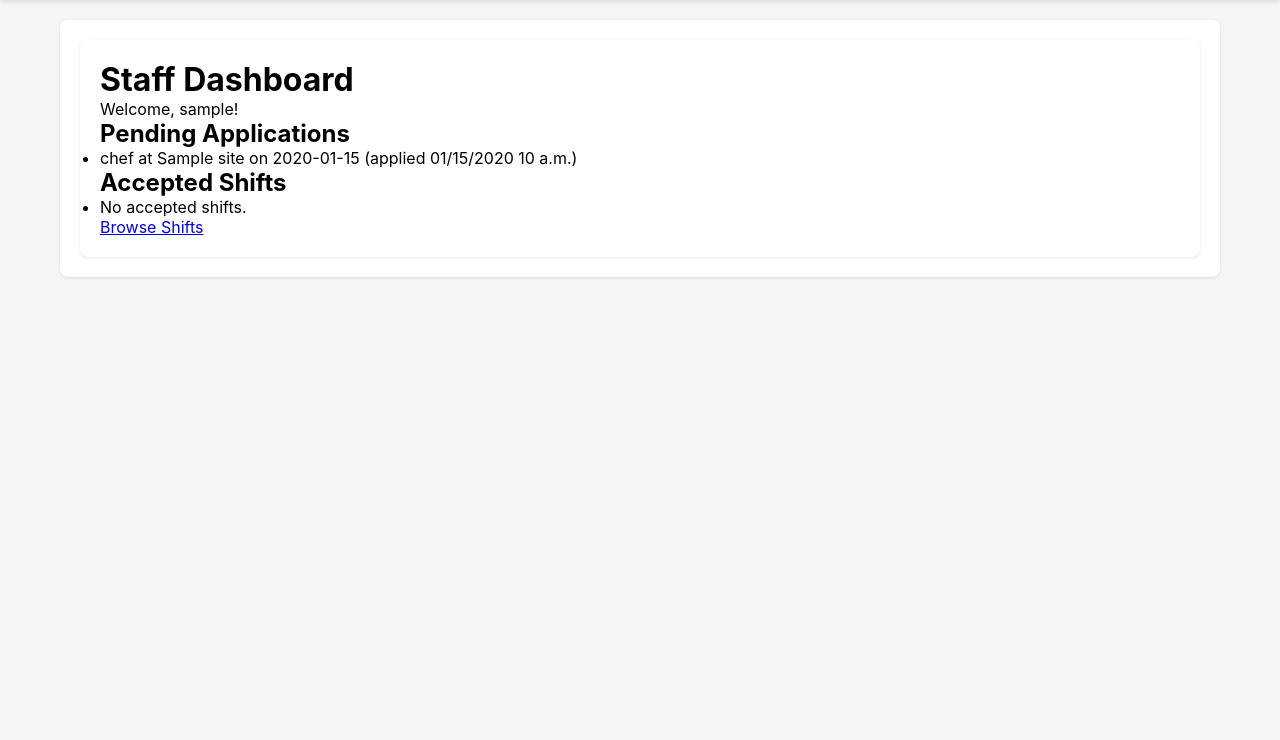
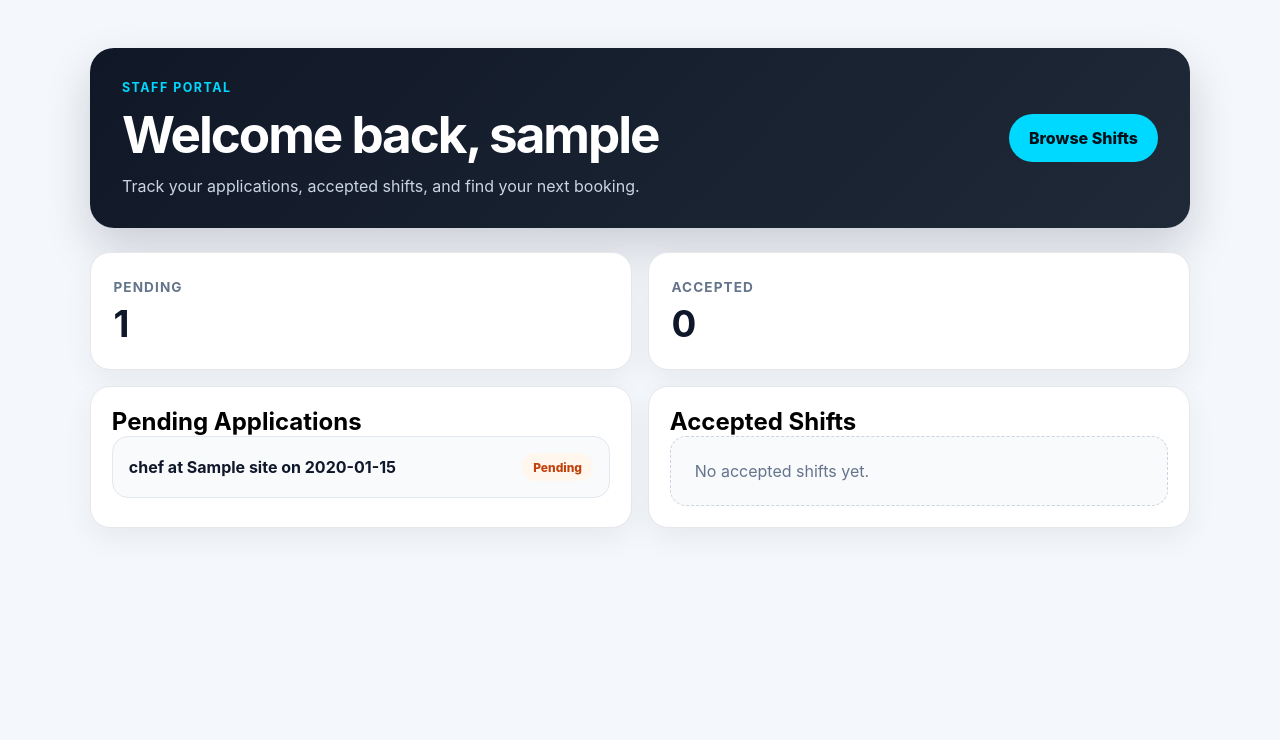
Before and after one commit to joshdean97/disco_app, a Django app: page /dashboard/ in a window 1280 px wide. Shown: the part 60-800 px from the top of the page. Run offline with Django 5.2, Linux system fonts and the light colour scheme; a user stored in the database is signed in; tables that the repository leaves empty hold one stand-in row (values such as "Sample post").

Commit message:
add styling for staff dashboard

```diff
--- a/static/css/base.css
+++ b/static/css/base.css
@@ -47,14 +47,5 @@ nav .nav-right {
 }
 
 main {
-    max-width: 1200px;
-    margin: 20px auto;
-    padding: 0 20px;
+    min-height: calc(100vh - 60px);
 }
-
-.container {
-    background-color: white;
-    border-radius: 8px;
-    padding: 20px;
-    box-shadow: 0 1px 3px rgba(0,0,0,0.1);
-}
--- /dev/null
+++ b/static/css/dashboard.css
@@ -0,0 +1,207 @@
+.staff-dashboard-page {
+  min-height: calc(100vh - 60px);
+  background: #f4f7fb;
+  padding: 3rem 1rem;
+}
+
+.staff-dashboard-container {
+  max-width: 1100px;
+  margin: 0 auto;
+}
+
+.dashboard-page {
+  min-height: calc(100vh - 70px);
+  background: #f4f7fb;
+  padding: 3rem 1rem;
+}
+
+.dashboard-container {
+  max-width: 1100px;
+  margin: 0 auto;
+}
+
+.dashboard-header {
+  background: linear-gradient(135deg, #101828, #1f2937);
+  color: white;
+  border-radius: 24px;
+  padding: 2rem;
+  display: flex;
+  justify-content: space-between;
+  gap: 1.5rem;
+  align-items: center;
+  box-shadow: 0 20px 45px rgba(15, 23, 42, 0.18);
+  margin-bottom: 1.5rem;
+}
+
+.eyebrow {
+  color: #00d9ff;
+  text-transform: uppercase;
+  font-size: 0.78rem;
+  letter-spacing: 0.12em;
+  font-weight: 700;
+  margin-bottom: 0.5rem;
+}
+
+.dashboard-header h1 {
+  font-size: clamp(2rem, 4vw, 3.3rem);
+  margin: 0;
+  letter-spacing: -0.04em;
+}
+
+.subtitle {
+  color: #cbd5e1;
+  margin-top: 0.7rem;
+  max-width: 620px;
+}
+
+.btn-primary {
+  display: inline-flex;
+  align-items: center;
+  justify-content: center;
+  background: #00d9ff;
+  color: #03121a;
+  text-decoration: none;
+  font-weight: 800;
+  padding: 0.9rem 1.25rem;
+  border-radius: 999px;
+  white-space: nowrap;
+  transition: transform 0.2s ease, box-shadow 0.2s ease;
+}
+
+.btn-primary:hover {
+  transform: translateY(-2px);
+  box-shadow: 0 12px 25px rgba(0, 217, 255, 0.35);
+}
+
+.stats-grid {
+  display: grid;
+  grid-template-columns: repeat(2, minmax(0, 1fr));
+  gap: 1rem;
+  margin-bottom: 1rem;
+}
+
+.stat-card,
+.panel {
+  background: white;
+  border: 1px solid #e5e7eb;
+  border-radius: 20px;
+  box-shadow: 0 10px 30px rgba(15, 23, 42, 0.06);
+}
+
+.stat-card {
+  padding: 1.4rem;
+}
+
+.stat-label {
+  color: #64748b;
+  font-size: 0.85rem;
+  font-weight: 700;
+  text-transform: uppercase;
+  letter-spacing: 0.08em;
+}
+
+.stat-card strong {
+  display: block;
+  font-size: 2.3rem;
+  margin-top: 0.35rem;
+  color: #0f172a;
+}
+
+.stat-card p {
+  color: #64748b;
+  margin: 0.25rem 0 0;
+}
+
+.dashboard-grid {
+  display: grid;
+  grid-template-columns: repeat(2, minmax(0, 1fr));
+  gap: 1rem;
+}
+
+.panel {
+  padding: 1.3rem;
+}
+
+.panel-header {
+  display: flex;
+  align-items: center;
+  justify-content: space-between;
+  margin-bottom: 1rem;
+}
+
+.panel-header h2 {
+  font-size: 1.25rem;
+  color: #0f172a;
+  margin: 0;
+}
+
+.shift-list {
+  display: grid;
+  gap: 0.85rem;
+}
+
+.shift-item {
+  display: flex;
+  justify-content: space-between;
+  gap: 1rem;
+  align-items: center;
+  padding: 1rem;
+  border-radius: 16px;
+  background: #f8fafc;
+  border: 1px solid #e2e8f0;
+}
+
+.shift-item strong {
+  color: #0f172a;
+}
+
+.shift-item p {
+  margin: 0.25rem 0 0;
+  color: #64748b;
+  font-size: 0.9rem;
+}
+
+.badge {
+  font-size: 0.75rem;
+  font-weight: 800;
+  padding: 0.4rem 0.7rem;
+  border-radius: 999px;
+}
+
+.badge.pending {
+  background: #fff7ed;
+  color: #c2410c;
+}
+
+.badge.accepted {
+  background: #ecfdf5;
+  color: #047857;
+}
+
+.empty-state {
+  padding: 1.5rem;
+  border-radius: 16px;
+  background: #f8fafc;
+  border: 1px dashed #cbd5e1;
+  color: #64748b;
+}
+
+.empty-state p {
+  margin: 0;
+}
+
+@media (max-width: 800px) {
+  .dashboard-header {
+    flex-direction: column;
+    align-items: flex-start;
+  }
+
+  .stats-grid,
+  .dashboard-grid {
+    grid-template-columns: 1fr;
+  }
+
+  .btn-primary {
+    width: 100%;
+  }
+}
--- a/templates/base.html
+++ b/templates/base.html
@@ -39,10 +39,8 @@
     </nav>
 
     <main>
-        <div class="container">
             {% block content %}
             {% endblock %}
-        </div>
     </main>
 </body>
 </html>
--- a/templates/disco_app/staff_dashboard.html
+++ b/templates/disco_app/staff_dashboard.html
@@ -1,24 +1,67 @@
 {% extends 'base.html' %}
+{% load static %}
 {% block content %}
-<div class="container">
-  <h1>Staff Dashboard</h1>
-  <p>Welcome, {{ staff.user.username }}!</p>
-  <h2>Pending Applications</h2>
-  <ul>
-    {% for req in pending_requests %}
-      <li>{{ req.shift }} (applied {{ req.applied_at|date:'SHORT_DATETIME_FORMAT' }})</li>
-    {% empty %}
-      <li>No pending applications.</li>
-    {% endfor %}
-  </ul>
-  <h2>Accepted Shifts</h2>
-  <ul>
-    {% for req in accepted_requests %}
-      <li>{{ req.shift }} (accepted)</li>
-    {% empty %}
-      <li>No accepted shifts.</li>
-    {% endfor %}
-  </ul>
-  <a href="/shifts/" class="btn-primary">Browse Shifts</a>
-</div>
+
+<link rel="stylesheet" href="{% static 'css/dashboard.css' %}">
+
+<section class="staff-dashboard-page">
+  <div class="staff-dashboard-container">
+
+    <div class="dashboard-header">
+      <div>
+        <p class="eyebrow">Staff Portal</p>
+        <h1>Welcome back, {{ staff.user.username }}</h1>
+        <p class="subtitle">
+          Track your applications, accepted shifts, and find your next booking.
+        </p>
+      </div>
+
+      <a href="/shifts/" class="btn-primary">Browse Shifts</a>
+    </div>
+
+    <div class="stats-grid">
+      <div class="stat-card">
+        <span class="stat-label">Pending</span>
+        <strong>{{ pending_requests|length }}</strong>
+      </div>
+
+      <div class="stat-card">
+        <span class="stat-label">Accepted</span>
+        <strong>{{ accepted_requests|length }}</strong>
+      </div>
+    </div>
+
+    <div class="dashboard-grid">
+
+      <div class="panel">
+        <h2>Pending Applications</h2>
+
+        {% for req in pending_requests %}
+          <div class="shift-item">
+            <strong>{{ req.shift }}</strong>
+            <span class="badge pending">Pending</span>
+          </div>
+        {% empty %}
+          <div class="empty-state">No pending applications.</div>
+        {% endfor %}
+      </div>
+
+      <div class="panel">
+        <h2>Accepted Shifts</h2>
+
+        {% for req in accepted_requests %}
+          <div class="shift-item">
+            <strong>{{ req.shift }}</strong>
+            <span class="badge accepted">Accepted</span>
+          </div>
+        {% empty %}
+          <div class="empty-state">No accepted shifts yet.</div>
+        {% endfor %}
+      </div>
+
+    </div>
+
+  </div>
+</section>
+
 {% endblock %}
```
